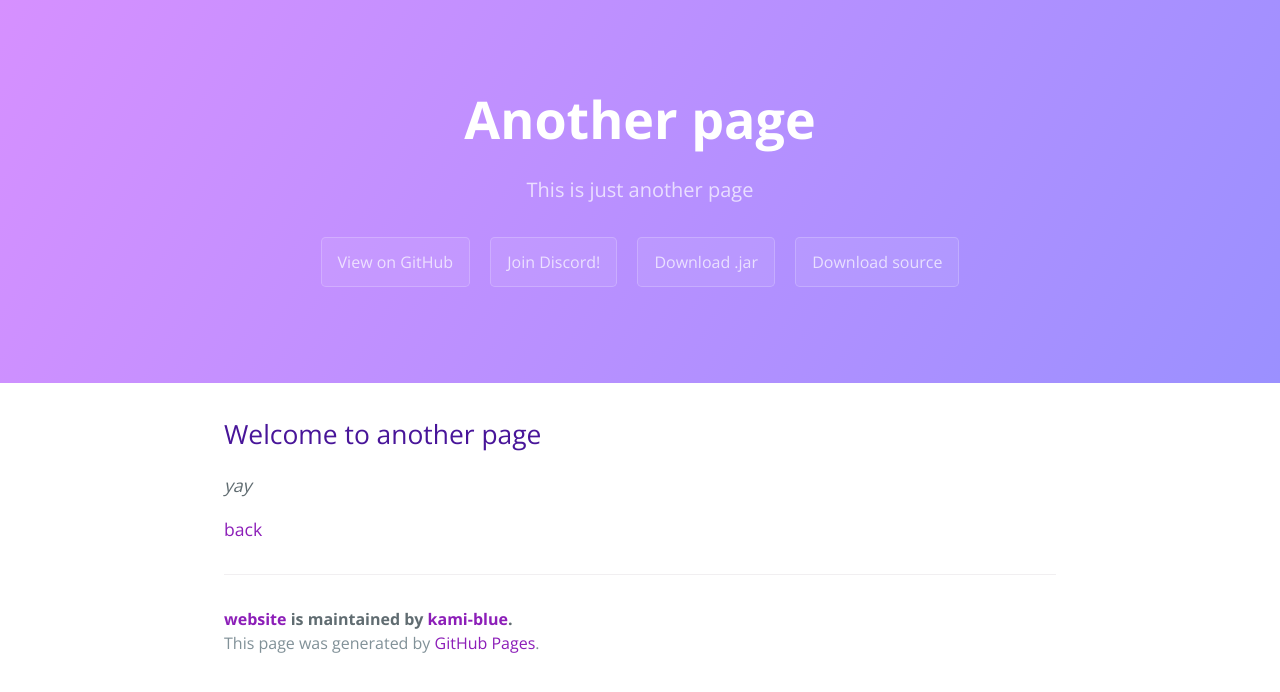
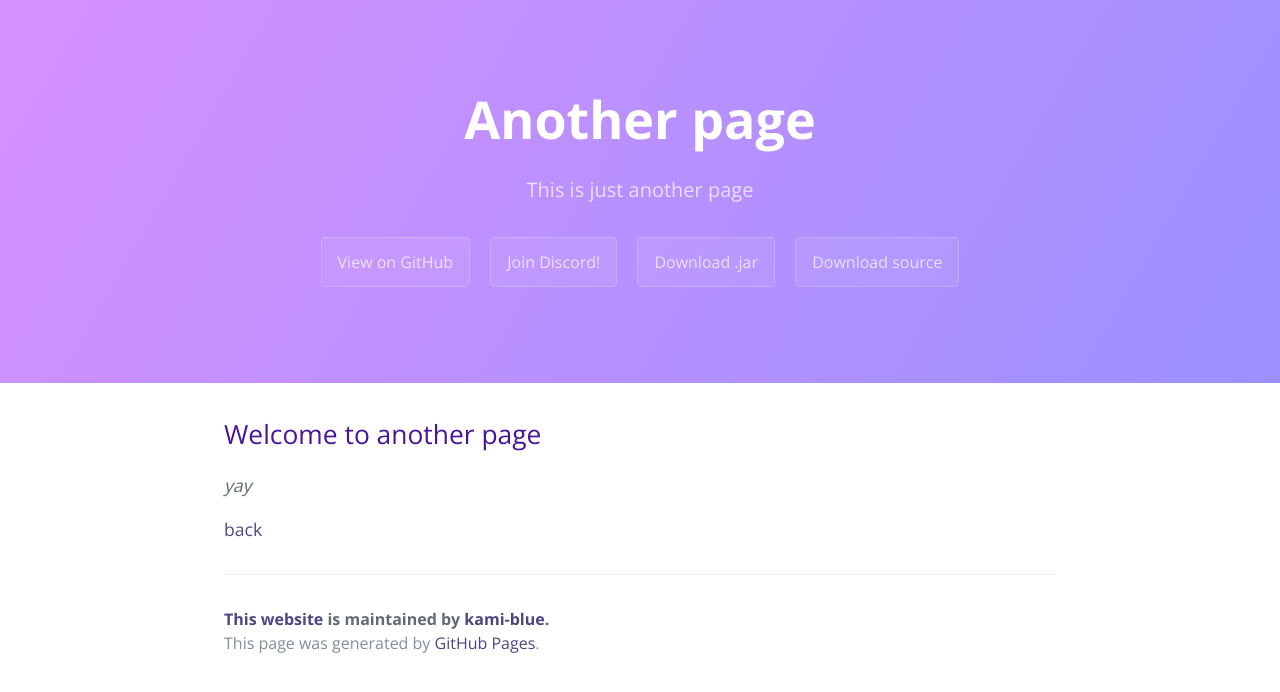
Before and after one commit to kami-blue/website, a Jekyll site: the page built from docs/examplepage.md, in a window 1280 px wide. Shown: the top 692 px of the page. Built offline with Jekyll 4.4.1, drawn with Linux system fonts in a browser that asks for light colours.

Commit message:
update colors

```diff
--- a/docs/_layouts/default.html
+++ b/docs/_layouts/default.html
@@ -40,7 +40,7 @@
 
       <footer class="site-footer">
         {% if site.github.is_project_page %}
-          <span class="site-footer-owner"><a href="{{ site.github.repository_url }}">{{ site.github.repository_name }}</a> is maintained by <a href="{{ site.github.owner_url }}">{{ site.github.owner_name }}</a>.</span>
+          <span class="site-footer-owner"><a href="{{ site.github.repository_url }}">This website</a> is maintained by <a href="{{ site.github.owner_url }}">{{ site.github.owner_name }}</a>.</span>
         {% endif %}
         <span class="site-footer-credits">This page was generated by <a href="https://pages.github.com">GitHub Pages</a>.</span>
       </footer>
--- a/docs/_sass/variables.scss
+++ b/docs/_sass/variables.scss
@@ -10,7 +10,7 @@ $header-bg-color-secondary: #d690ff !default;
 // Text
 $section-headings-color: #481599 !default;
 $body-text-color: #606c71 !default;
-$body-link-color: #8c1eb8 !default;
+$body-link-color: #4c4682 !default;
 $blockquote-text-color: #819198 !default;
 
 // Code
```
